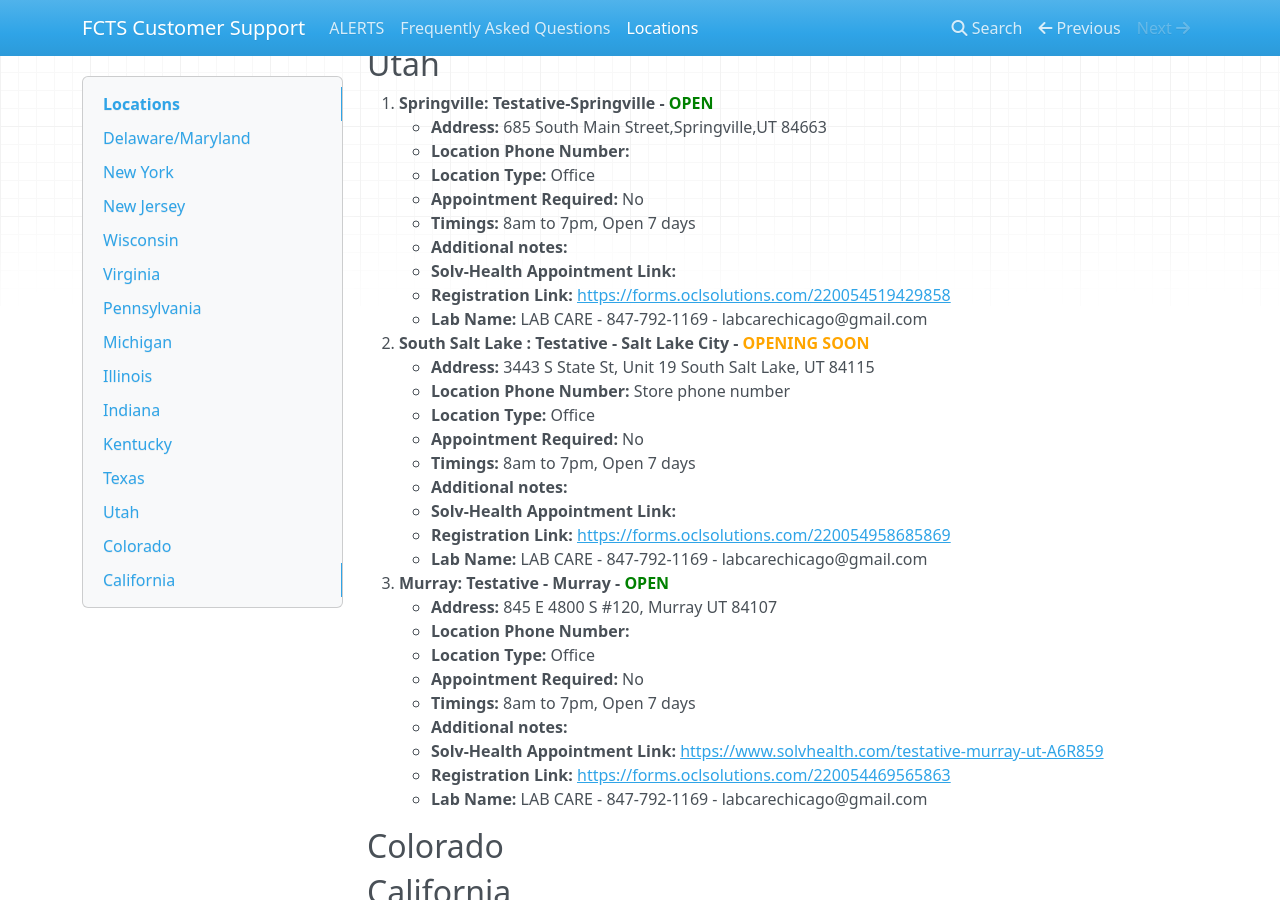
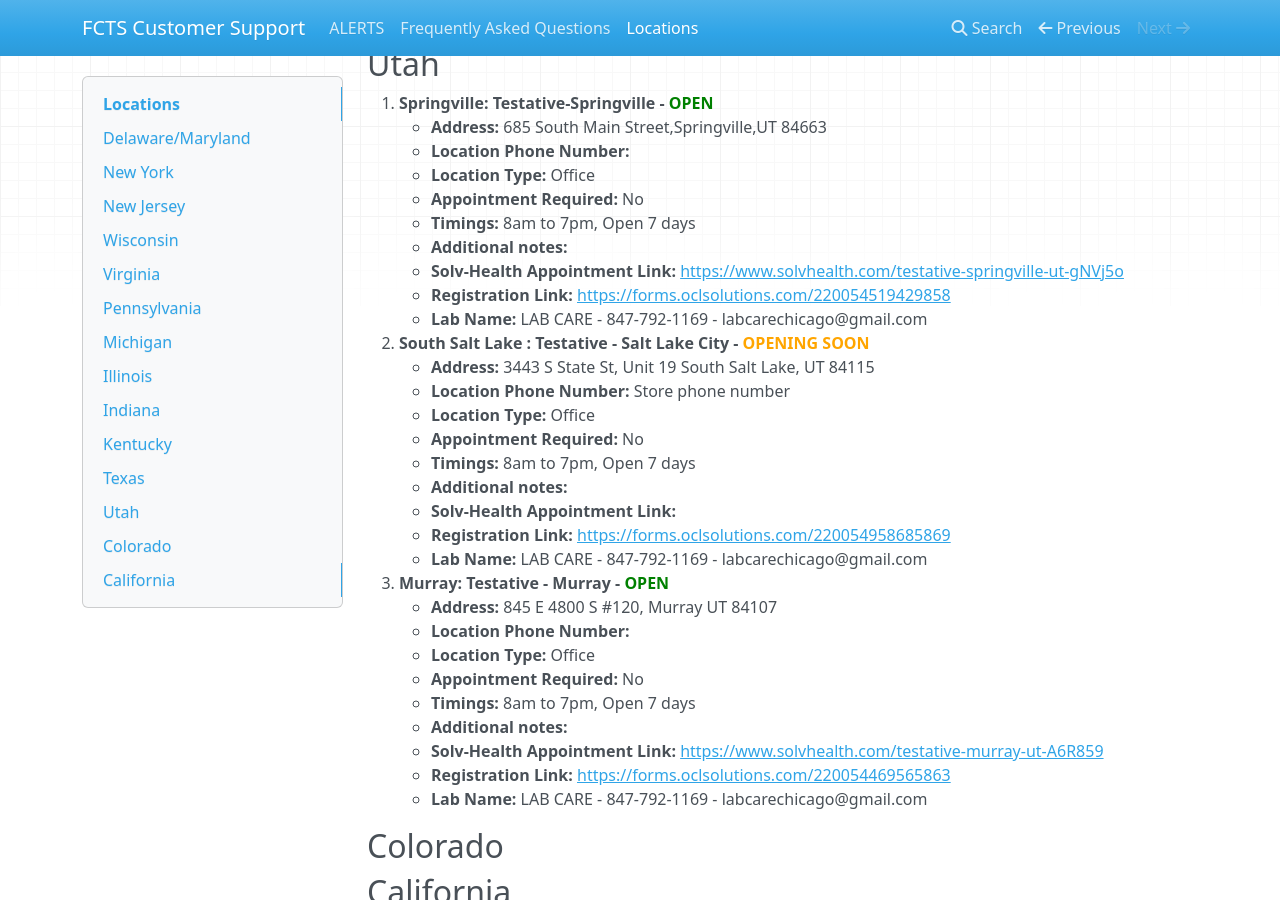
Before and after one commit to fcts000/fcts-cs-docs, an MkDocs documentation site: the page built from docs/locations.md, in a window 1280 px wide and 900 px high, scrolled down 9432 px. Built offline with MkDocs 1.6.1, drawn with Linux system fonts in a browser that asks for light colours; nearby versions of some CDN libraries; some of the changed lines change nothing that is shown.

Commit message:
added more solvhealth links

```diff
--- a/docs/locations.md
+++ b/docs/locations.md
@@ -379,7 +379,7 @@
     * **Appointment Required:** No
     * **Timings:** 8am to 7pm, Open 7 days
     * **Additional notes:**
-    * **Solv-Health Appointment Link:**
+    * **Solv-Health Appointment Link:** <https://www.solvhealth.com/testative-springville-ut-gNVj5o>
     * **Registration Link:** <https://forms.oclsolutions.com/220054519429858>
     * **Lab Name:**  LAB CARE - 847-792-1169 - labcarechicago@gmail.com
 1. **South Salt Lake : Testative - Salt Lake City  - <font color="orange">OPENING SOON</font>**
```
Also changed, not shown: site/index.html, site/locations/index.html, site/search/search_index.json, 1 other file.
